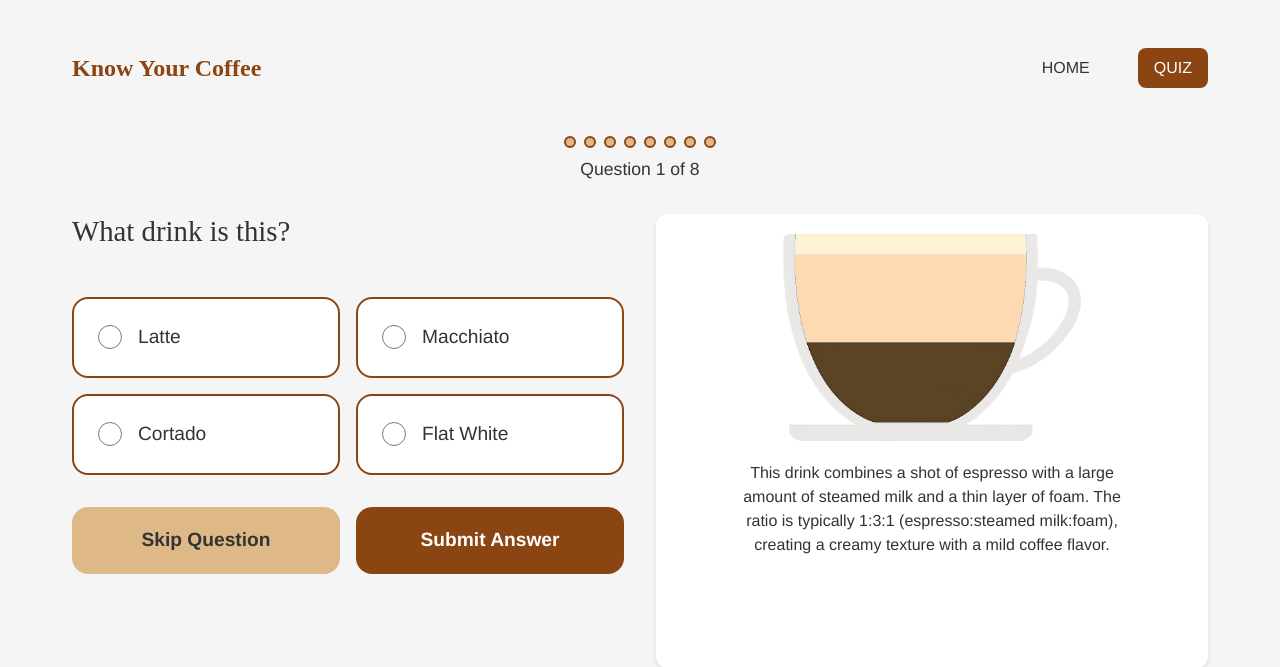
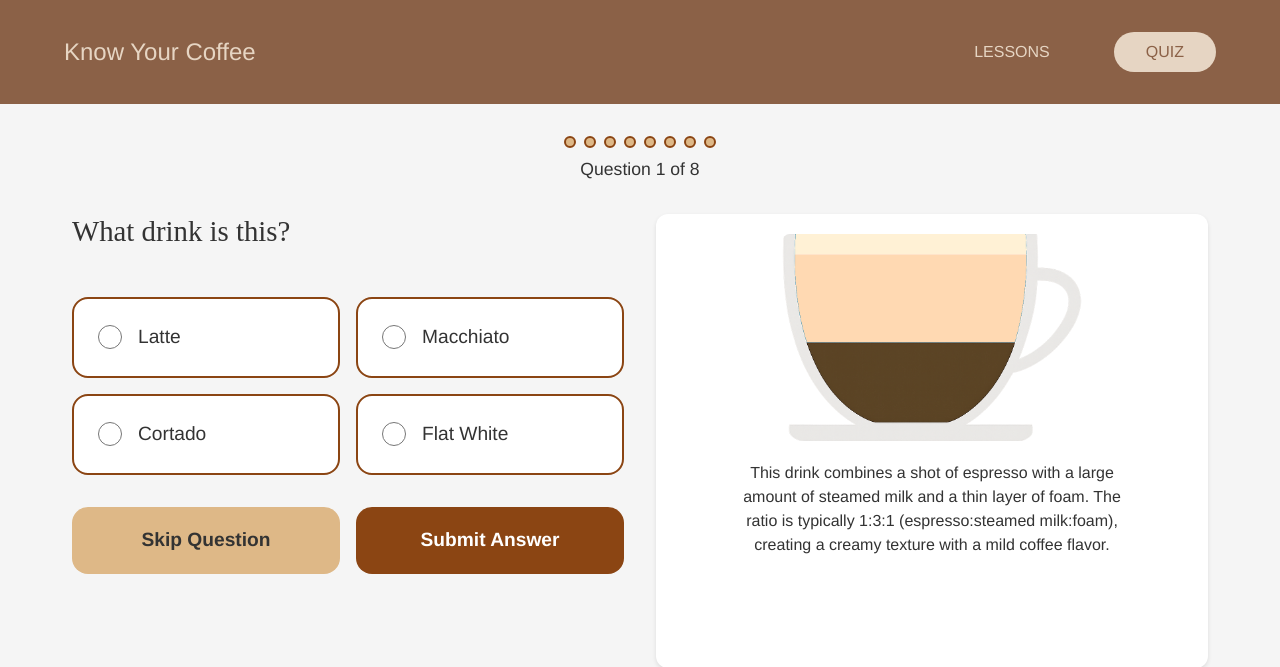
Before and after one commit to meifactor/Know-Your-Coffee, a Flask app: page /quiz/1 in a window 1280 px wide. Shown: the top 667 px of the page. Run offline with Flask 3, Linux system fonts and the light colour scheme; parts of the project's set-up code (start-up, migrations or seed data) failed here and were passed over.

Commit message:
made navbar consistent across pages

```diff
--- a/app/templates/quiz.html
+++ b/app/templates/quiz.html
@@ -3,9 +3,9 @@
 {% block content %}
 <div class="quiz-container">
     <nav class="navigation">
-        <div class="logo">Know Your Coffee</div>
+        <div class="logo"><a href="{{ url_for('main.home') }}" style="color: inherit; text-decoration: none;">Know Your Coffee</a></div>
         <div class="nav-links">
-            <a href="{{ url_for('main.home') }}" class="nav-link">HOME</a>
+            <a href="{{ url_for('main.learn_overview') }}" class="nav-link">LESSONS</a>
             <a href="{{ url_for('main.quiz', question_id=1) }}" class="nav-link active">QUIZ</a>
         </div>
     </nav>
@@ -90,15 +96,21 @@
     display: flex;
     justify-content: space-between;
     align-items: center;
-    padding: 1rem 0;
-    margin-bottom: 2rem;
+    padding: 2rem 4rem;
+    background-color: var(--main-color);
+    margin: -2rem -2rem 2rem -2rem;
+    width: 100vw;
+    position: relative;
+    left: 50%;
+    right: 50%;
+    margin-left: -50vw;
+    margin-right: -50vw;
 }
 
 .logo {
+    color: #E6D5C3;
     font-size: 1.5rem;
-    font-weight: bold;
-    color: var(--color-primary);
-    font-family: 'Playfair Display', serif;
+    font-weight: 500;
 }
 
 .nav-links {
@@ -108,21 +120,20 @@
 
 .nav-link {
     text-decoration: none;
-    color: var(--color-text);
-    font-weight: 500;
-    padding: 0.5rem 1rem;
-    border-radius: 8px;
-    transition: all 0.3s ease;
+    color: #E6D5C3;
+    padding: 0.5rem 2rem;
+    border-radius: 25px;
+    transition: background-color 0.3s ease;
 }
 
 .nav-link:hover {
-    background-color: var(--color-light);
-    color: var(--color-primary);
+    background-color: #E6D5C3;
+    color: var(--main-color);
 }
 
 .nav-link.active {
-    background-color: var(--color-primary);
-    color: white;
+    background-color: #E6D5C3;
+    color: var(--main-color);
 }
 
 .quiz-container {
```
Also changed, not shown: other parts of app/templates/quiz.html (+18 -8 lines).
